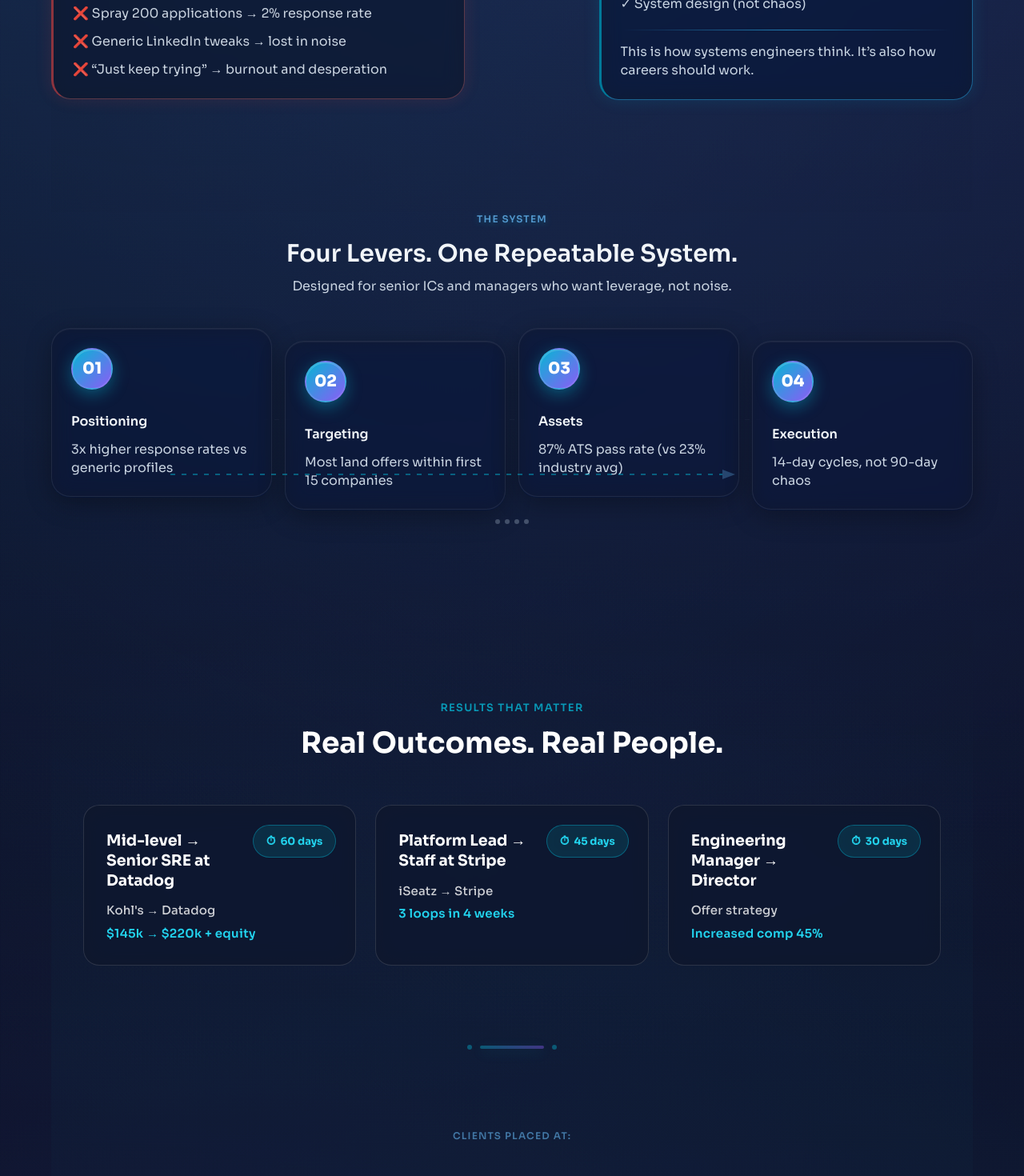
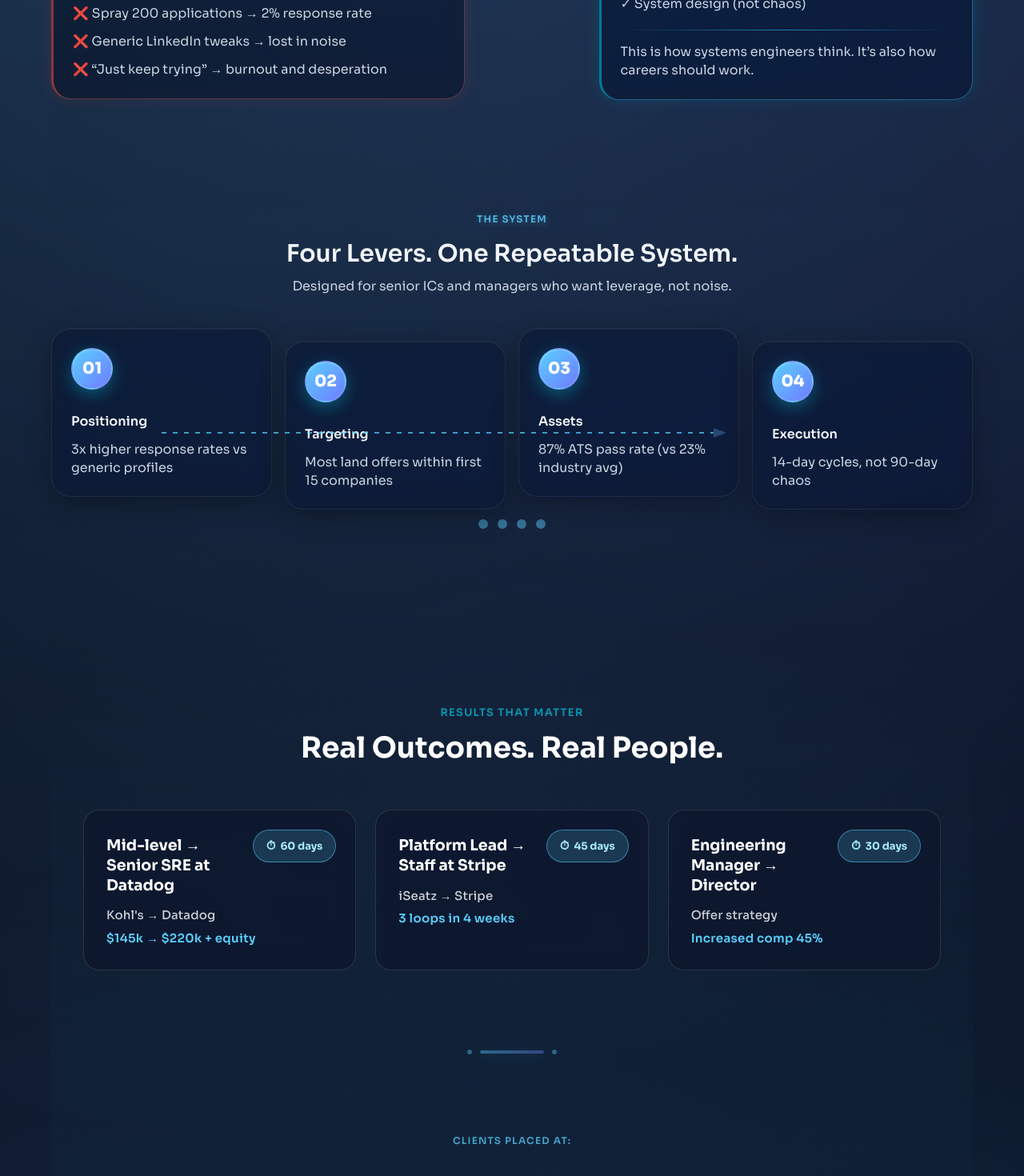
Before and after one commit to machinesandcloud/job-search-system, a Next.js app: page /job-search-system in a window 1280 px wide. Shown: the part 1314-2784 px from the top of the page at 80% size. Built offline with nearby package versions, Linux system fonts and the light colour scheme; no server answers.

Commit message:
Unify palette, fix logo visibility, and align system dots

```diff
--- a/src/app/globals.css
+++ b/src/app/globals.css
@@ -13,6 +13,13 @@
   --cmd-cyan: #38bdf8;
   --cmd-mint: #2dd4bf;
   --cmd-rose: #fb7185;
+  --cmd-accent: #5ad0ff;
+  --cmd-accent-2: #6f7bff;
+  --cmd-accent-3: #2ea7d7;
+  --cmd-accent-soft: rgba(90, 208, 255, 0.35);
+  --cmd-accent-soft-2: rgba(111, 123, 255, 0.35);
+  --cmd-bg-main: rgba(8, 14, 28, 0.96);
+  --cmd-bg-alt: rgba(12, 20, 40, 0.96);
 }
 
 body {
@@ -94,11 +101,11 @@ body {
 
 .lp-bg {
   background:
-    radial-gradient(circle at 18% 16%, rgba(56, 189, 248, 0.14), transparent 45%),
-    radial-gradient(circle at 80% 12%, rgba(99, 102, 241, 0.18), transparent 46%),
-    radial-gradient(circle at 72% 85%, rgba(14, 165, 233, 0.1), transparent 52%),
-    radial-gradient(circle at 8% 80%, rgba(139, 92, 246, 0.1), transparent 50%),
-    linear-gradient(135deg, rgba(8, 12, 32, 0.96), rgba(14, 19, 42, 0.96));
+    radial-gradient(circle at 18% 16%, rgba(90, 208, 255, 0.18), transparent 45%),
+    radial-gradient(circle at 80% 12%, rgba(111, 123, 255, 0.18), transparent 46%),
+    radial-gradient(circle at 72% 85%, rgba(46, 167, 215, 0.14), transparent 52%),
+    radial-gradient(circle at 8% 80%, rgba(116, 150, 255, 0.12), transparent 50%),
+    linear-gradient(135deg, var(--cmd-bg-main), var(--cmd-bg-alt));
 }
 
 .cmd-shell {
@@ -165,14 +172,14 @@ body {
 }
 
 .cmd-gradient-text {
-  background: linear-gradient(120deg, #38bdf8, #7c3aed, #a855f7);
+  background: linear-gradient(120deg, var(--cmd-accent), var(--cmd-accent-2));
   -webkit-background-clip: text;
   background-clip: text;
   color: transparent;
 }
 
 .cmd-gradient-strong {
-  background: linear-gradient(120deg, #3b82f6 0%, #a855f7 50%, #8b5cf6 100%);
+  background: linear-gradient(120deg, var(--cmd-accent) 0%, var(--cmd-accent-2) 100%);
   -webkit-background-clip: text;
   background-clip: text;
   color: transparent;
@@ -229,7 +236,7 @@ body {
 }
 
 .cmd-cta {
-  background: linear-gradient(135deg, #06b6d4 0%, #8b5cf6 100%);
+  background: linear-gradient(135deg, var(--cmd-accent) 0%, var(--cmd-accent-2) 100%);
   box-shadow: 0 8px 24px rgba(6, 182, 212, 0.4);
   transition: all 0.3s cubic-bezier(0.34, 1.56, 0.64, 1);
   border-radius: 999px;
@@ -392,12 +399,12 @@ body {
   align-items: center;
   gap: 6px;
   padding: 8px 16px;
-  background: rgba(6, 182, 212, 0.15);
-  border: 1px solid rgba(6, 182, 212, 0.4);
+  background: rgba(90, 208, 255, 0.18);
+  border: 1px solid rgba(90, 208, 255, 0.5);
   border-radius: 999px;
   font-size: 13px;
   font-weight: 700;
-  color: #22d3ee;
+  color: #a6e9ff;
   backdrop-filter: blur(10px);
   white-space: nowrap;
 }
@@ -427,19 +434,19 @@ body {
 .case-study-outcome {
   font-size: 15px;
   font-weight: 600;
-  color: #22d3ee;
+  color: var(--cmd-accent);
   letter-spacing: 0.02em;
 }
 
 .section-divider {
   width: 80px;
   height: 4px;
-  background: linear-gradient(90deg, #06b6d4 0%, #8b5cf6 100%);
+  background: linear-gradient(90deg, var(--cmd-accent) 0%, var(--cmd-accent-2) 100%);
   margin: 100px auto;
   border-radius: 999px;
   opacity: 0.4;
   position: relative;
-  box-shadow: 0 4px 16px rgba(6, 182, 212, 0.4);
+  box-shadow: 0 4px 16px rgba(90, 208, 255, 0.4);
 }
 
 .section-divider::before,
@@ -450,7 +457,7 @@ body {
   width: 6px;
   height: 6px;
   border-radius: 50%;
-  background: #06b6d4;
+  background: var(--cmd-accent);
   transform: translateY(-50%);
 }
 
@@ -471,7 +478,7 @@ body {
   font-weight: 600;
   letter-spacing: 0.1em;
   text-transform: uppercase;
-  color: rgba(99, 179, 237, 0.6);
+  color: rgba(90, 208, 255, 0.75);
   margin-bottom: 32px;
 }
 
@@ -497,19 +504,19 @@ body {
 }
 
 .company-logo {
-  height: 28px;
+  height: 30px;
   width: auto;
   max-width: 120px;
   object-fit: contain;
-  opacity: 0.25;
-  filter: grayscale(100%) brightness(3) contrast(0.8);
+  opacity: 0.5;
+  filter: invert(1) grayscale(100%) brightness(1.5) contrast(1);
   transition: all 0.4s ease;
   flex-shrink: 0;
 }
 
 .company-logo:hover {
-  opacity: 0.5;
-  filter: grayscale(80%) brightness(2.5);
+  opacity: 0.7;
+  filter: invert(1) grayscale(80%) brightness(1.7);
   transform: scale(1.05);
 }
 
@@ -560,7 +567,7 @@ body {
   color: #ffffff;
   line-height: 1;
   margin-bottom: 12px;
-  background: linear-gradient(135deg, #06b6d4 0%, #8b5cf6 100%);
+  background: linear-gradient(135deg, var(--cmd-accent) 0%, var(--cmd-accent-2) 100%);
   -webkit-background-clip: text;
   -webkit-text-fill-color: transparent;
   filter: drop-shadow(0 4px 12px rgba(6, 182, 212, 0.3));
@@ -571,7 +578,7 @@ body {
   content: attr(data-value);
   position: absolute;
   inset: 0;
-  background: linear-gradient(135deg, #06b6d4 0%, #8b5cf6 100%);
+  background: linear-gradient(135deg, var(--cmd-accent) 0%, var(--cmd-accent-2) 100%);
   -webkit-background-clip: text;
   -webkit-text-fill-color: transparent;
   filter: blur(20px);
@@ -601,13 +608,13 @@ body {
 .cmd-hero-orb-left {
   top: 20px;
   left: -80px;
-  background: radial-gradient(circle, rgba(56, 189, 248, 0.35), transparent 65%);
+  background: radial-gradient(circle, rgba(90, 208, 255, 0.35), transparent 65%);
 }
 
 .cmd-hero-orb-right {
   top: 130px;
   right: -90px;
-  background: radial-gradient(circle, rgba(139, 92, 246, 0.35), transparent 65%);
+  background: radial-gradient(circle, rgba(111, 123, 255, 0.35), transparent 65%);
 }
 
 .cmd-divider {
@@ -634,8 +641,8 @@ body {
   letter-spacing: 0.1em;
   font-size: 0.75rem;
   font-weight: 600;
-  color: rgba(99, 179, 237, 0.8);
-  text-shadow: 0 2px 8px rgba(6, 182, 212, 0.3);
+  color: rgba(90, 208, 255, 0.85);
+  text-shadow: 0 2px 8px rgba(90, 208, 255, 0.35);
   margin-bottom: 16px;
 }
 
@@ -676,7 +683,7 @@ body {
   font-size: 20px;
   font-weight: 800;
   color: white;
-  background: linear-gradient(135deg, #06b6d4 0%, #8b5cf6 100%);
+  background: linear-gradient(135deg, var(--cmd-accent) 0%, var(--cmd-accent-2) 100%);
   box-shadow:
     0 6px 20px rgba(6, 182, 212, 0.4),
     inset 0 1px 0 rgba(255, 255, 255, 0.2);
@@ -857,7 +864,7 @@ body {
   height: 44px;
   padding: 0 18px;
   border-radius: 999px;
-  background: linear-gradient(135deg, #06b6d4 0%, #8b5cf6 100%);
+  background: linear-gradient(135deg, var(--cmd-accent) 0%, var(--cmd-accent-2) 100%);
   font-size: 16px;
   font-weight: 700;
   color: #0b1020;
@@ -890,8 +897,9 @@ body {
 
 .cmd-system-connector {
   position: absolute;
-  inset: 0 6%;
-  top: 50%;
+  inset: 0 5%;
+  top: 52%;
+  transform: translateY(-50%);
   height: 120px;
   pointer-events: none;
   opacity: 0;
@@ -955,15 +963,15 @@ body {
 .cmd-carousel-dots {
   display: flex;
   justify-content: center;
-  gap: 6px;
+  gap: clamp(6px, 1.5vw, 12px);
   margin-top: 12px;
 }
 
 .cmd-carousel-dots span {
-  height: 6px;
-  width: 6px;
-  border-radius: 999px;
-  background: rgba(148, 163, 184, 0.4);
+  height: clamp(6px, 1.4vw, 12px);
+  width: clamp(6px, 1.4vw, 12px);
+  border-radius: 999px;
+  background: rgba(90, 208, 255, 0.45);
 }
 
 .cmd-swipe-hint {
@@ -1003,7 +1011,7 @@ body {
 .cmd-system-path {
   stroke-dasharray: 6 8;
   stroke-dashoffset: 140;
-  stroke: rgba(6, 182, 212, 0.45);
+  stroke: rgba(90, 208, 255, 0.7);
   stroke-width: 2;
 }
 
```
